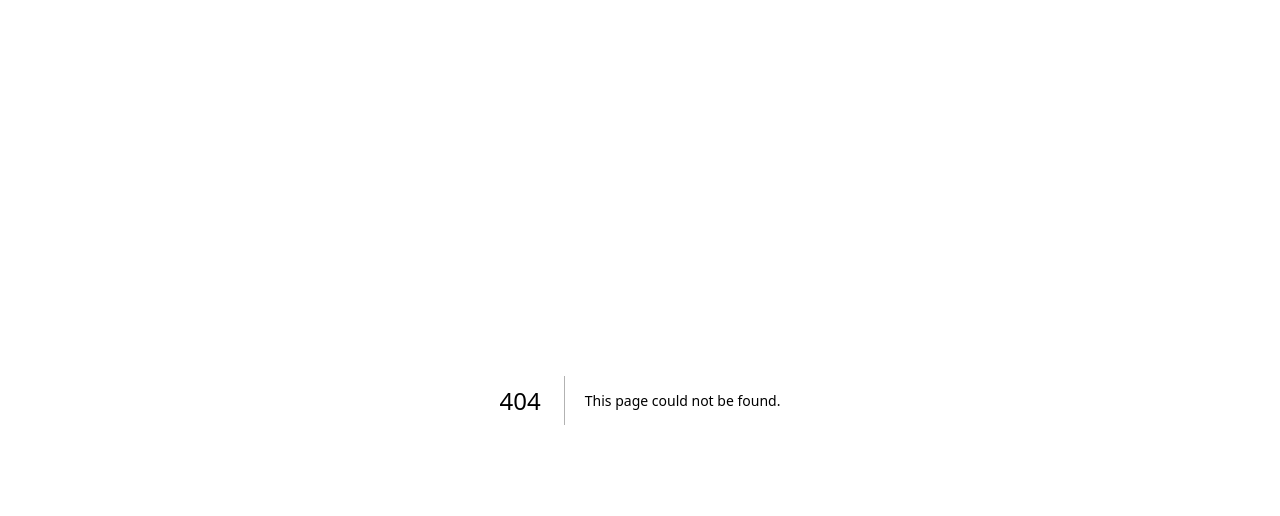
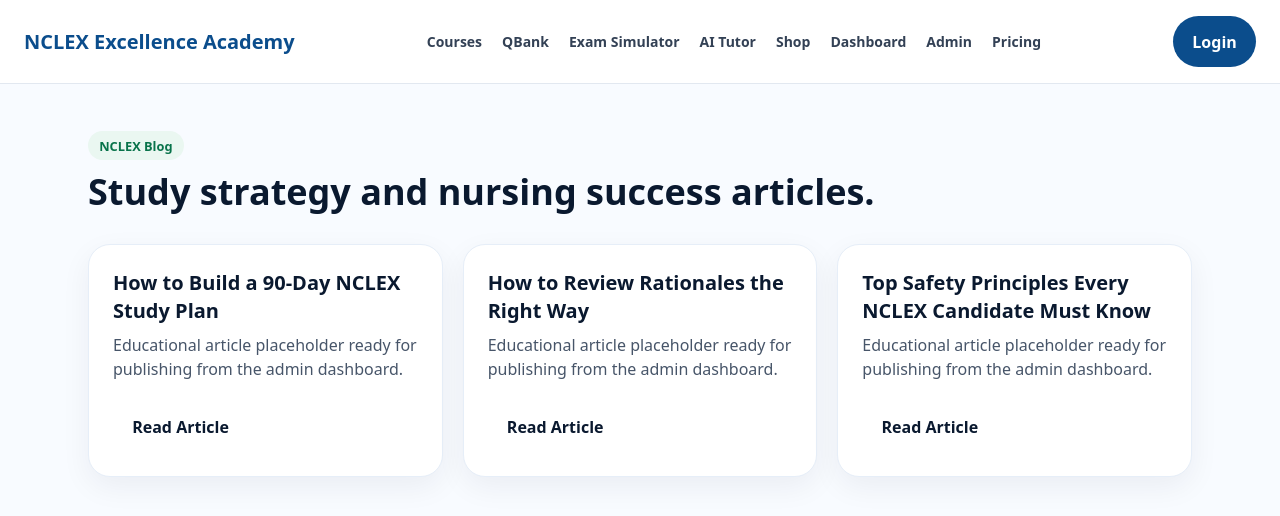
Before and after one commit to grevalcy-beep/nclex-excellence-academy, a Next.js app: page /blog in a window 1280 px wide. Before the commit this address had no page. Shown: the top 516 px of the page. Built offline with nearby package versions, Linux system fonts and the light colour scheme.

Commit message:
Add blog page

```diff
--- /dev/null
+++ b/app/blog/page.tsx
@@ -0,0 +1,3 @@
+import Nav from '@/components/Nav';
+const posts=['How to Build a 90-Day NCLEX Study Plan','How to Review Rationales the Right Way','Top Safety Principles Every NCLEX Candidate Must Know'];
+export default function Blog(){return <><Nav/><main className="mx-auto max-w-6xl px-6 py-12"><span className="badge">NCLEX Blog</span><h1 className="mt-4 text-4xl font-black">Study strategy and nursing success articles.</h1><div className="mt-8 grid gap-5 md:grid-cols-3">{posts.map(p=><article className="card p-6" key={p}><h2 className="text-xl font-black">{p}</h2><p className="mt-2 text-slate-600">Educational article placeholder ready for publishing from the admin dashboard.</p><button className="btn mt-5">Read Article</button></article>)}</div></main></>}
```
